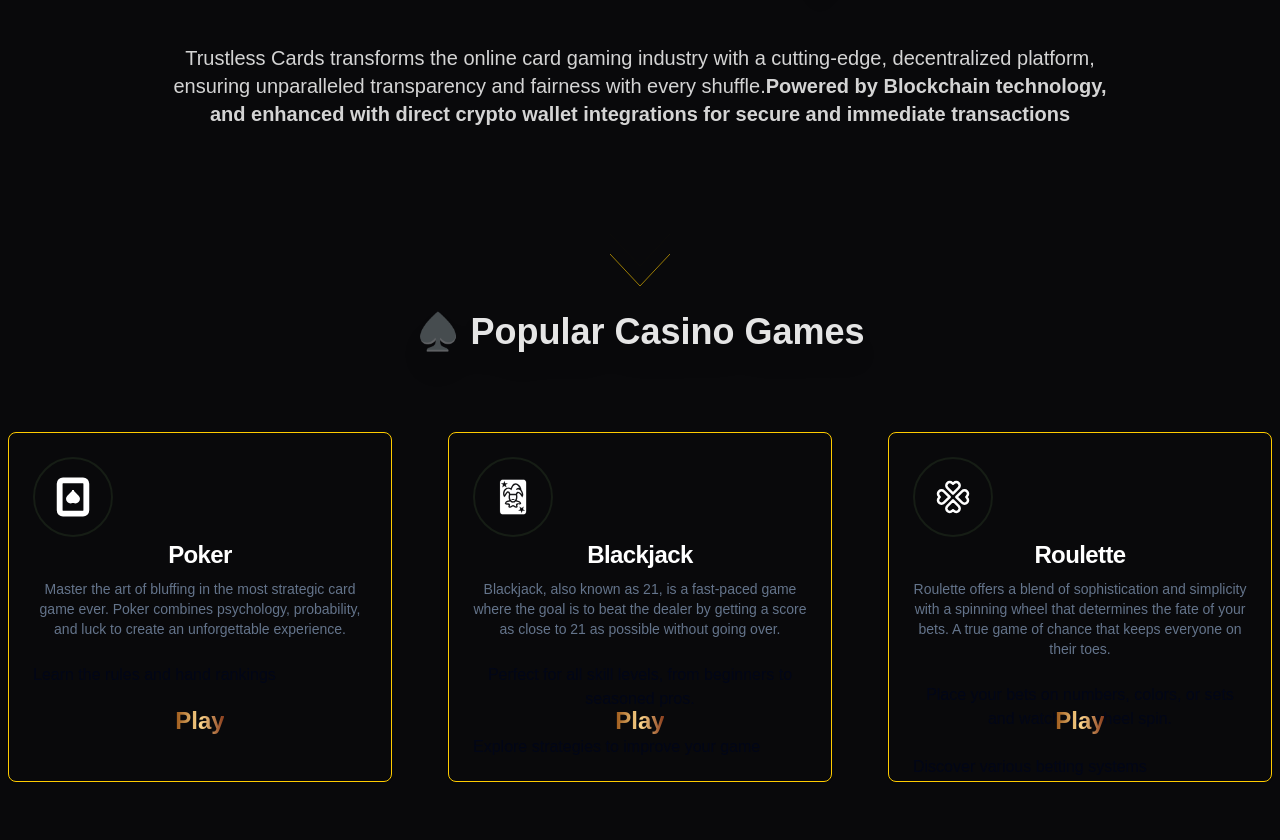
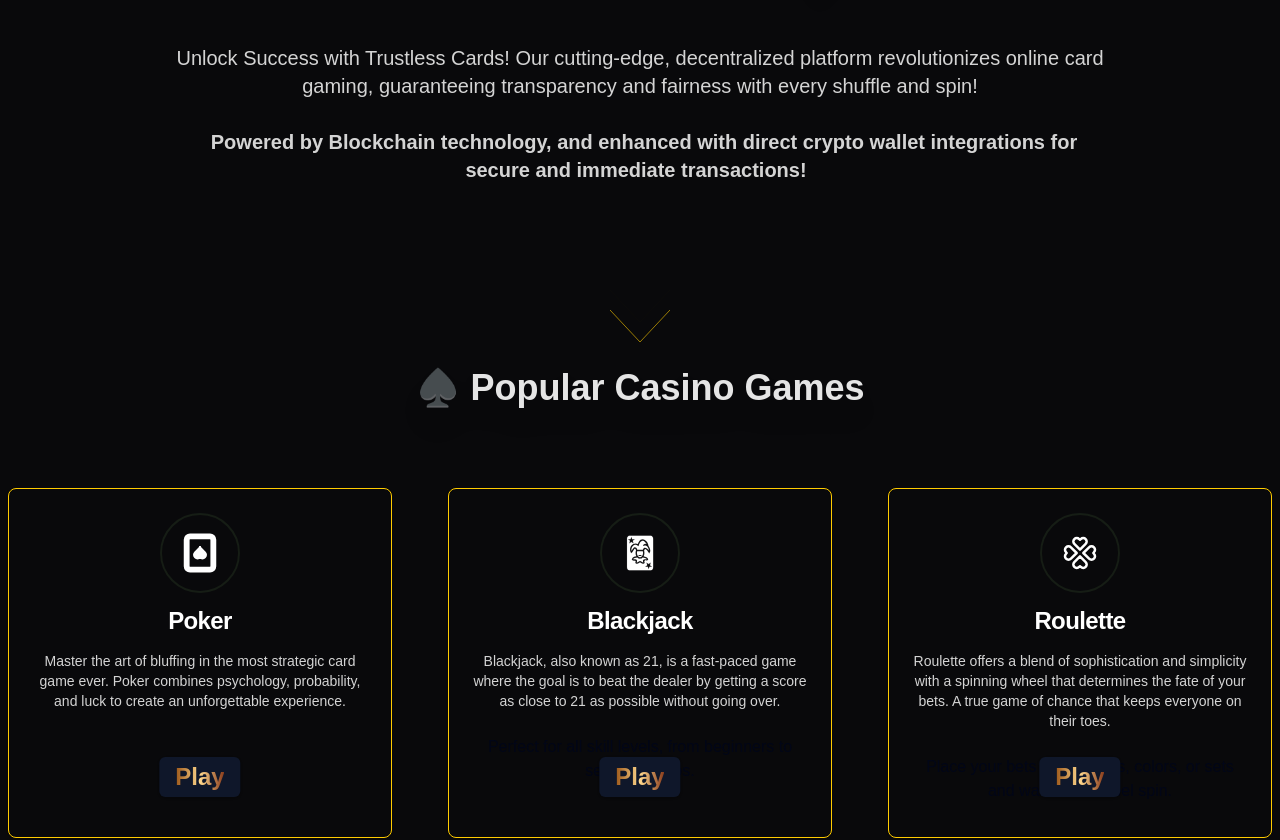
Before and after one commit to Trustless-Card/trustless-cards, a React (Create React App) app in the folder frontend/: page / in a window 1280 px wide. Shown: the part 460-1300 px from the top of the page. Built offline with nearby package versions, Linux system fonts and the light colour scheme.

Commit message:
fix(footer, intro, games)

```diff
--- a/frontend/src/components/footer/Footer.jsx
+++ b/frontend/src/components/footer/Footer.jsx
@@ -1,12 +1,11 @@
-import React, { Component } from "react";
+import React from "react";
 import logo from "../../assets/logo.png";
-import { Image } from "lucide-react";
 import { Link } from "lucide-react";
 import { FaGithub } from "react-icons/fa";
 
 export default function Footer() {
   return (
-    <footer className="bg-gradient-to-r from-indigo-950 to-indigo-900 bg-gradient-to-t from-indigo-950 to-black text-white">
+    <footer className="bg-gradient-to-t from-indigo-950 to-black text-white">
       <div className="pt-10 flex justify-center mb-5">
         <img src={logo} alt="logo" className="h-20 w-20" />
       </div>
--- a/frontend/src/components/games/Games.jsx
+++ b/frontend/src/components/games/Games.jsx
@@ -28,7 +28,7 @@ export default function Games() {
             description:
               "Master the art of bluffing in the most strategic card game ever. Poker combines psychology, probability, and luck to create an unforgettable experience.",
             icon: <CgCardSpades strokeWidth={1.5} size={40} color="white" />,
-            footer: "Learn the rules and hand rankings",
+            footer: "",
             link: "/poker",
           },
           {
@@ -38,7 +38,7 @@ export default function Games() {
             content:
               "Perfect for all skill levels, from beginners to seasoned pros.",
             icon: <GiCardJoker strokeWidth={1.5} size={40} color="white" />,
-            footer: "Explore strategies to improve your game",
+            footer: "",
             link: "/blackjack",
           },
           {
@@ -48,7 +48,7 @@ export default function Games() {
             content:
               "Place your bets on numbers, colors, or sets and watch the wheel spin.",
             icon: <TbClover strokeWidth={1.5} size={40} color="white" />,
-            footer: "Discover various betting systems",
+            footer: "",
             link: "/roulette",
           },
         ].map((game, index) => (
@@ -59,13 +59,22 @@ export default function Games() {
           >
             <div className="absolute inset-0 transition-all duration-300 bg-gradient-to-r from-yellow-400 via-yellow-500 to-yellow-600 opacity-0 blur-sm group-hover:opacity-100 group-hover:blur-md rounded-lg"></div>
             <Card className="bg-zinc-950 dark:bg-white border-gold h-[350px] relative z-10">
-              <CardHeader className="">
-                <div className="w-20 h-20 rounded-full bg-[#FFFFF] border-2 border-[#161d15] flex justify-center items-center">
-                  {game.icon}
+              <CardHeader className="text-center ">
+                <div className="flex flex-col justify-center items-center gap-4">
+                  {" "}
+                  {/* Added 'items-center' */}
+                  <div className="w-20 h-20 rounded-full bg-[#FFFFF] border-2 border-[#161d15] flex justify-center items-center">
+                    {game.icon}
+                  </div>
+                  <CardTitle className="text-white pb-3">
+                    {" "}
+                    {/* Added 'mt-[-2]' */}
+                    {game.title}
+                  </CardTitle>
                 </div>
-                <CardTitle className="text-white">{game.title}</CardTitle>
-                <div></div>
-                <CardDescription>{game.description}</CardDescription>
+                <CardDescription className="text-neutral-300">
+                  {game.description}
+                </CardDescription>
               </CardHeader>
               {game.content && (
                 <CardContent>
@@ -76,8 +85,8 @@ export default function Games() {
                 <p>{game.footer}</p>
               </CardFooter>
               <Button
-                variant="dafault"
-                className="absolute bottom-10 left-1/2 -translate-x-1/2 transition duration-200 ease-in-out hover:scale-125 active:scale-100"
+                variant="default"
+                className="absolute bottom-10 left-1/2 -translate-x-1/2 transition duration-200 ease-in-out hover:scale-110 active:scale-100 shadow hover:shadow-sm hover:shadow-white"
               >
                 <p className="text-2xl font-bold bg-gradient-to-r from-[#9a5517] via-[#ffd98e] to-[#873a1a] bg-clip-text text-transparent">
                   Play
--- a/frontend/src/components/intro/Intro.jsx
+++ b/frontend/src/components/intro/Intro.jsx
@@ -26,12 +26,14 @@ export default function HeroSection() {
             </span>
           </h1>
           <p className="lg:text-xl leading-relaxed text-neutral-300 mt-4 p-10 max-w-screen-lg mx-auto">
-            Trustless Cards transforms the online card gaming industry with a
-            cutting-edge, decentralized platform, ensuring unparalleled
-            transparency and fairness with every shuffle.
-            <span className="font-semibold">
+            Unlock Success with Trustless Cards! Our cutting-edge, decentralized
+            platform revolutionizes online card gaming, guaranteeing
+            transparency and fairness with every shuffle and spin!
+            <br />
+            <br />
+            <span className="font-semibold text-center p-2">
               Powered by Blockchain technology, and enhanced with direct crypto
-              wallet integrations for secure and immediate transactions
+              wallet integrations for secure and immediate transactions!
             </span>
           </p>
         </div>
```
